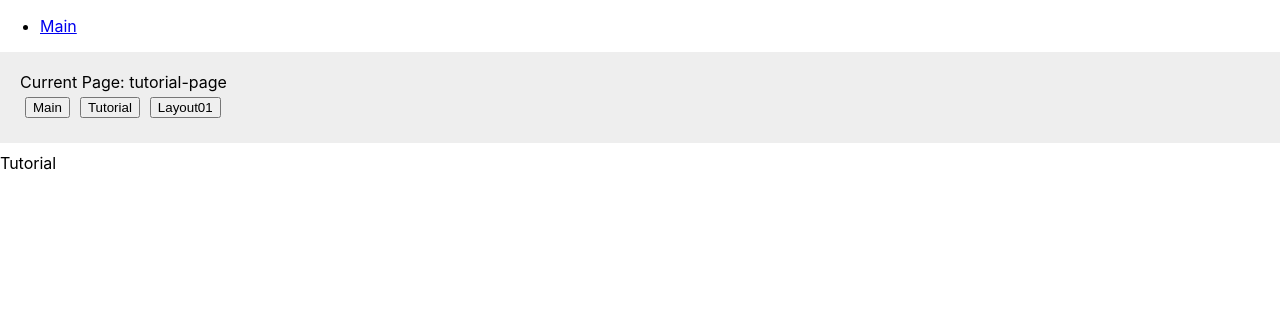
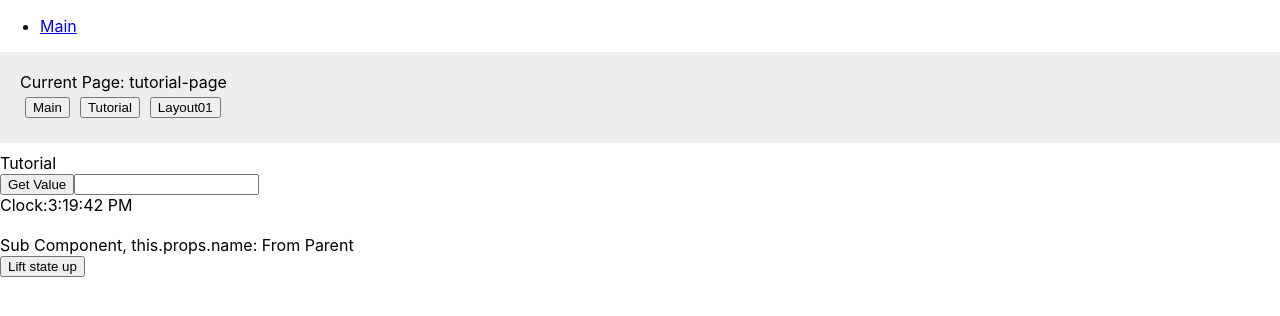
Before and after one commit to alandias01/reactplayground, a React (Create React App) app: page /main in a window 1280 px wide. Both pictures are taken after a click on the button "Tutorial". Shown: the top 316 px of the page. Built offline with nearby package versions, Linux system fonts and the light colour scheme.

Commit message:
Tutorial and notes

```diff
--- a/src/client/Tutorial.tsx
+++ b/src/client/Tutorial.tsx
@@ -1,10 +1,181 @@
-import React, { Component } from 'react'
+import React, { Component, PureComponent } from 'react'
 
-export class Tutorial extends Component {
+/** LIFE CYCLE METHODS
+ * MOUNTING: constructor, getDerivedStateFromProps, render, (DOM UPDATES), componentDidMount
+ * UPDATING: getDerivedStateFromProps, shouldComponentUpdate, render, getSnapshotBeforeUpdate, (DOM UPDATES), componentDidUpdate
+ * UNMOUNTING componentWillUnmount
+ *
+ */
+
+interface ITutorialProps { }
+interface ITutorialState {
+    nm: string;
+    textInput: string;
+    label: string;
+}
+
+export class Tutorial extends Component<ITutorialProps, ITutorialState> {
+    num: number = 0;    //public by default
+    name: string;    //must specify if you want private
+    timerID: any;
+
+    /* You can initializing local state by assigning an object to this.state.  Don't call setState()
+    Don't set initial value in componentDidmount or it will rerender
+    Constructor is the only place where you should assign this.state directly.
+    In all other methods, you need to use this.setState() instead.
+    If you don't initialize state or bind methods, then you don't need constructor
+    constructor is called before mounting
+    Must call super(props) or this.props will be unavailable in constructor
+    Avoid copying props into state! Ex. this.state = { color: props.color };
+    updates to the prop won’t be reflected in the state
+    */
+    constructor(props: any) {
+        super(props);
+        this.name = "alan";
+
+        this.state = {
+            nm: this.name,
+            textInput: "",
+            label: ""
+        };
+    }
+
+    /*  this.state.comment = 'Hello'; //Don't do this!! This will not re-render a component
+       State Updates May Be Asynchronous
+       this.props and this.state may be updated asynchronously, you should not rely on their values for calculating the next state.
+
+       Correct Version
+       The function will receive the previous state as the first argument,
+       and the props at the time the update is applied as the second argument:
+       this.setState((state, props) => ({counter: state.counter + props.increment }));
+
+       React merges the object you provide into the current state.
+    */
+    /** Runs after the component output has been rendered to the DOM (inserted into the tree)
+     * Initialization that requires DOM nodes should go here.
+     * You can also load data from a remote endpoint, make subscriptions,
+     * You can also call setstate() even though initialization should be in ctor if you need info
+     * on a DOM node like the size of a control
+     */
+    componentDidMount() {
+    }
+
+    /** Called before rendering when new props or state are being received
+     * Not called for the initial render or when forceUpdate() is used
+     */
+    shouldComponentUpdate = (nextProps: any, nextState: any) => true;
+
+    /* Called right before the most recently rendered output is committed to the DOM
+     * You can capture some information from the DOM like the scroll position before
+     * it is potentially changed.  If you return a value, it is passed to
+     * componentDidUpdate(_,_, snapshot) the arg snapshot
+     * This use case is not common, but it may occur in UIs like a chat thread that need to
+     * handle scroll position in a special way.
+     */
+    getSnapshotBeforeUpdate = (prevProps: any, prevState: any) => { return 7; }
+
+    /** Called immediately after updating occurs. Not called for the initial render.
+     * The snapshot is only present if getSnapshotBeforeUpdate is present and returns non-null.
+     * good place to do network requests as long as you compare the current props to previous props
+     *  (e.g. a network request may not be necessary if the props have not changed).
+     * You may call setState() immediately here but note that it must be wrapped
+     * in a condition like in the example above, or you’ll cause an infinite loop
+     * This wont run if shouldComponentUpdate() returns False
+     */
+    componentDidUpdate(prevProps: any, prevState: any, snapshot: any) { }
+
+    // Invoked immediately before a component is unmounted and destroyed
+    //Kill timers, unsubscribe, cancel network requests, etc...
+    //Don't call setState()
+    componentWillUnmount() { }
+
+    //2 methods, when text changes, variable textInput updates.  When button is pressed
+    handleClick = () => this.setState({ label: this.state.textInput });
+    handleChange = (e: any) => this.setState({ textInput: e.target.value }); //Calling this.handleChange magically passes the event
+
+    //This is for lifted state
+    handleLiftedState = (data: string) => console.log(data);
+
+    /* When state or props change, render is triggered, regardless of if the state or props is used
+     * All children rerender regardless of if they are passed values.  More notes below on how to manage this
+     * Rerendering and a DOM update are not the same thing. Render creates the Virtual DOM, then diffing algo
+     * compares virtual dom with real dom and makes changes.  Improves speed on screen but not for rerenders
+     * To limit rerendering, implement shouldComponentUpdate but its better to write code that doesn't constantly
+     * update the field
+     */
+    render() {
+        const { label } = this.state;
+
+        return (
+            <div>
+                Tutorial<br />
+
+                <button onClick={this.handleClick} >Get Value</button>
+                <input type="text" onChange={this.handleChange}></input>
+                <div>{label}</div>
+
+                <Clock />
+
+                <TutorialSubComponent name={"From Parent"} myClick={this.handleLiftedState} />
+            </div>
+        )
+    }
+}
+
+/* ? in interface means when using the component, the field is not required *
+ * This sub component shows how to use props and lift state up
+ */
+interface ITutorialSubComponentProps {
+    name?: string,
+    myClick?: (data: string) => void;
+}
+
+class TutorialSubComponent extends PureComponent<ITutorialSubComponentProps> {
+    data: string = "data";
+
+    onMyClick = () => this.props.myClick && this.props.myClick(this.data);
+
+    render() {
+        return (<div><br />
+            Sub Component, this.props.name: {this.props.name}
+            <br />
+            <button onClick={this.onMyClick}>Lift state up</button>
+        </div>);
+    }
+}
+
+//This clock will have render() fire every second.  A rerender makes all children rerender
+interface IClockProps { }
+interface IClockState { date: Date; }
+class Clock extends Component<IClockProps, IClockState> {
+    myTimer: any;
+
+    constructor(props: any) {
+        super(props);
+        this.state = { date: new Date() };
+    }
+
+    componentDidMount = () => this.myTimer = setInterval(this.tick, 1000);
+    componentWillUnmount = () => clearInterval(this.myTimer);
+    tick = () => this.setState({ date: new Date() });
+    render = () => {
+        return (
+            <div>Clock:{this.state.date.toLocaleTimeString()} <ClockSubClassToTestRenderingOfSubComponents /> </div>)
+    }
+}
+
+//When parent rerenders, all children rerender.
+//If your child doesn't use any props from parent, change to pure component.
+//Making this a pure component uses a default implementation of shouldComponentUpdate() which does
+//a shallow check of any props to see if changes were made before rerendering
+//If we just use component, then this rerenders every second
+//If you do use props but the field you use doesn't change,
+//implement shouldComponentUpdate() { }
+class ClockSubClassToTestRenderingOfSubComponents extends PureComponent {
     render() {
         return (
             <div>
-                Tutorial
+
             </div>
         )
     }
@@ -12,14 +183,4 @@ export class Tutorial extends Component {
 
 export default Tutorial
 
-
-/*
-Show class
- variables, modifiers, shortcuts
- functions
- this binding issue
- ctor and setting state
- lifecycle hooks
- containers, components, actions, reducers
- map, reduce, filter, etc...
-*/
+// map, reduce, filter, etc...
```
Also changed, not shown: notes.txt, webpacknotes.txt (deleted).
